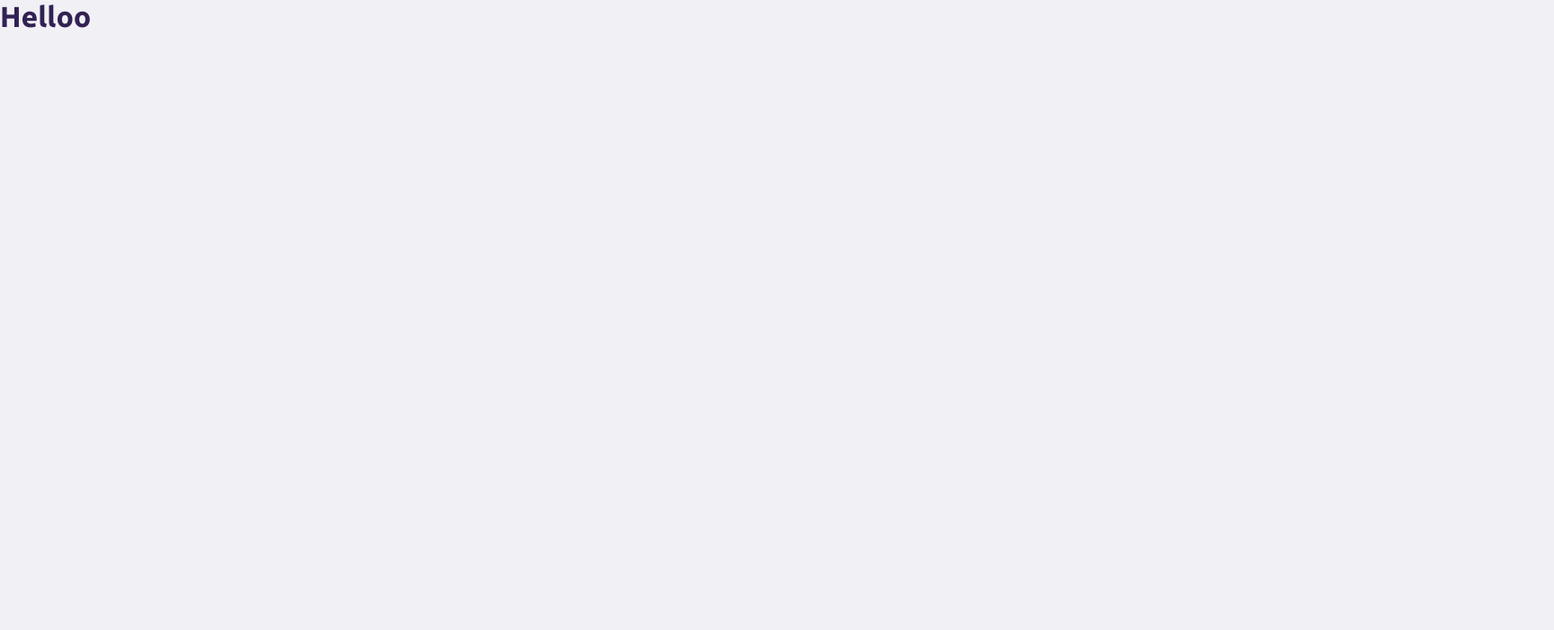
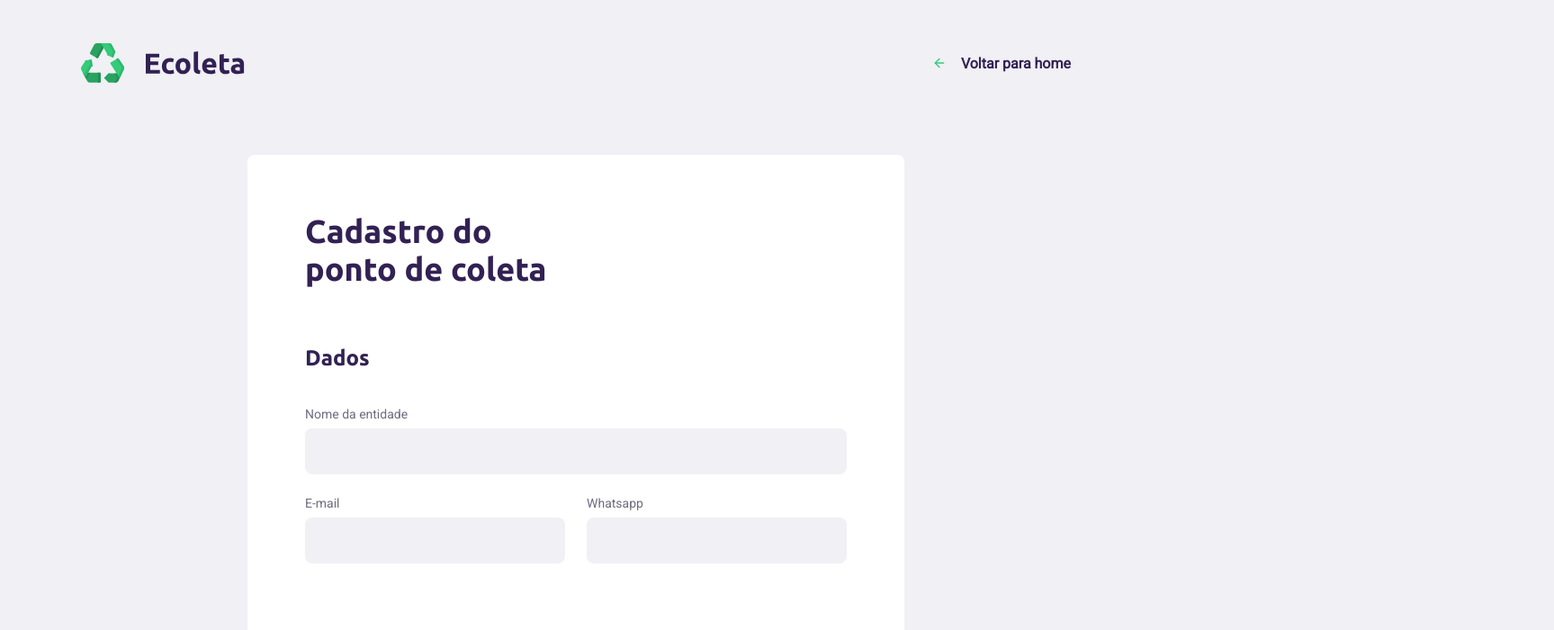
Before and after one commit to MRLSK8/NLW-WEB-DIEGO-1.0, a React (Create React App) app: page /create-point in a window 1280 px wide. Shown: the top 700 px of the page at 90% size, 1727 px wide, since content can reach past the window. Built offline with nearby package versions, Linux system fonts and the light colour scheme; grey boxes are pictures that could not be loaded.

Commit message:
added map to the form

```diff
--- a/package.json
+++ b/package.json
@@ -10,10 +10,13 @@
     "@types/node": "^12.0.0",
     "@types/react": "^16.9.0",
     "@types/react-dom": "^16.9.0",
+    "@types/react-leaflet": "^2.5.1",
     "@types/react-router-dom": "^5.1.5",
+    "leaflet": "^1.6.0",
     "react": "^16.13.1",
     "react-dom": "^16.13.1",
     "react-icons": "^3.10.0",
+    "react-leaflet": "^2.7.0",
     "react-router-dom": "^5.2.0",
     "react-scripts": "3.4.1",
     "typescript": "~3.7.2"
--- a/public/index.html
+++ b/public/index.html
@@ -5,7 +5,21 @@
     <link rel="icon" href="%PUBLIC_URL%/favicon.ico" />
     <meta name="viewport" content="width=device-width, initial-scale=1" />
     <meta name="theme-color" content="#34CB79" />
-    <link href="https://fonts.googleapis.com/css2?family=Roboto&family=Ubuntu:wght@700&display=swap" rel="stylesheet">
+    <link
+      href="https://fonts.googleapis.com/css2?family=Roboto&family=Ubuntu:wght@700&display=swap"
+      rel="stylesheet"
+    />
+    <link
+      rel="stylesheet"
+      href="https://unpkg.com/leaflet@1.6.0/dist/leaflet.css"
+      integrity="sha512-xwE/Az9zrjBIphAcBb3F6JVqxf46+CDLwfLMHloNu6KEQCAWi6HcDUbeOfBIptF7tcCzusKFjFw2yuvEpDL9wQ=="
+      crossorigin=""
+    />
+    <script
+      src="https://unpkg.com/leaflet@1.6.0/dist/leaflet.js"
+      integrity="sha512-gZwIG9x3wUXg2hdXF6+rVkLF/0Vi9U8D2Ntg4Ga5I5BZpVkVxlJWbSQtXPSiUTtC0TjtGOmxa1AJPuV0CPthew=="
+      crossorigin=""
+    ></script>
     <meta
       name="description"
       content="Web site created using create-react-app"
--- a/src/pages/CreatePoint/index.tsx
+++ b/src/pages/CreatePoint/index.tsx
@@ -1,7 +1,119 @@
 import React from 'react';
+import './styles.css';
+import Logo from '../../assets/logo.svg';
+import { Link } from 'react-router-dom';
+import { FiArrowLeft } from 'react-icons/fi';
+import { Map, TileLayer, Marker } from 'react-leaflet';
 
 const CreatePoint: React.FC = () => {
-  return <h1>Helloo</h1>;
+  return (
+    <div id='page-create-point'>
+      <header>
+        <img src={Logo} alt='Ecoleta' />
+        <Link to='/'>
+          <FiArrowLeft />
+          Voltar para home
+        </Link>
+      </header>
+
+      <form>
+        <h1>
+          Cadastro do <br />
+          ponto de coleta
+        </h1>
+
+        <fieldset>
+          <legend>
+            <h2>Dados</h2>
+          </legend>
+
+          <div className='field'>
+            <label htmlFor='name'>Nome da entidade</label>
+            <input type='text' name='name' id='name' />
+          </div>
+
+          <div className='field-group'>
+            <div className='field'>
+              <label htmlFor='email'>E-mail</label>
+              <input type='email' name='email' id='email' />
+            </div>
+
+            <div className='field'>
+              <label htmlFor='whatsapp'>Whatsapp</label>
+              <input type='text' name='whatsapp' id='whatsapp' />
+            </div>
+          </div>
+        </fieldset>
+
+        <fieldset>
+          <legend>
+            <h2>Endereço</h2>
+            <span>Selecione o endereço no mapa</span>
+          </legend>
+
+          <Map center={[-8.4672146, -35.7312247]} zoom={20.17}>
+            <TileLayer
+              url='https://{s}.tile.openstreetmap.org/{z}/{x}/{y}.png'
+              attribution='&copy; <a href="http://osm.org/copyright">OpenStreetMap</a> contributors'
+            />
+            <Marker position={[-8.4672146, -35.7312247]} />
+          </Map>
+
+          <div className='field-group'>
+            <div className='field'>
+              <label htmlFor='uf'>Estado (UF)</label>
+              <select name='uf' id='uf'>
+                <option value='0'>Selecione um estado</option>
+              </select>
+            </div>
+
+            <div className='field'>
+              <label htmlFor='city'>Cidade</label>
+              <select name='city' id='city'>
+                <option value='0'>Selecione uma cidade</option>
+              </select>
+            </div>
+          </div>
+        </fieldset>
+
+        <fieldset>
+          <legend>
+            <h2>ítens de coleta</h2>
+            <span>Selecione um ou mais ítens abaixo</span>
+          </legend>
+
+          <ul className='items-grid'>
+            <li>
+              <img src='http://localhost:3333/uploads/oleo.svg' alt='oleo' />
+              <span>Óleo de cozinha</span>
+            </li>
+            <li className='selected'>
+              <img src='http://localhost:3333/uploads/oleo.svg' alt='oleo' />
+              <span>Óleo de cozinha</span>
+            </li>
+            <li>
+              <img src='http://localhost:3333/uploads/oleo.svg' alt='oleo' />
+              <span>Óleo de cozinha</span>
+            </li>
+            <li>
+              <img src='http://localhost:3333/uploads/oleo.svg' alt='oleo' />
+              <span>Óleo de cozinha</span>
+            </li>
+            <li>
+              <img src='http://localhost:3333/uploads/oleo.svg' alt='oleo' />
+              <span>Óleo de cozinha</span>
+            </li>
+            <li>
+              <img src='http://localhost:3333/uploads/oleo.svg' alt='oleo' />
+              <span>Óleo de cozinha</span>
+            </li>
+          </ul>
+        </fieldset>
+
+        <button type='submit'>Cadastrar ponto de coleta</button>
+      </form>
+    </div>
+  );
 };
 
 export default CreatePoint;
--- /dev/null
+++ b/src/pages/CreatePoint/styles.css
@@ -0,0 +1,203 @@
+#page-create-point {
+  width: 100%;
+  max-width: 1100px;
+
+  margin: 0 auto;
+}
+
+#page-create-point header {
+  margin-top: 48px;
+
+  display: flex;
+  justify-content: space-between;
+  align-items: center;
+}
+
+#page-create-point header a {
+  color: var(--title-color);
+  font-weight: bold;
+  text-decoration: none;
+
+  display: flex;
+  align-items: center;
+}
+
+#page-create-point header a svg {
+  margin-right: 16px;
+  color: var(--primary-color);
+}
+
+#page-create-point form {
+  margin: 80px auto;
+  padding: 64px;
+  max-width: 730px;
+  background: #FFF;
+  border-radius: 8px;
+
+  display: flex;
+  flex-direction: column;
+}
+
+#page-create-point form h1 {
+  font-size: 36px;
+}
+
+#page-create-point form fieldset {
+  margin-top: 64px;
+  min-inline-size: auto;
+  border: 0;
+}
+
+#page-create-point form legend {
+  width: 100%;
+  display: flex;
+  justify-content: space-between;
+  align-items: center;
+  margin-bottom: 40px;
+}
+
+#page-create-point form legend h2 {
+  font-size: 24px;
+}
+
+#page-create-point form legend span {
+  font-size: 14px;
+  font-weight: normal;
+  color: var(--text-color);
+}
+
+#page-create-point form .field-group {
+  flex: 1;
+  display: flex;
+}
+
+#page-create-point form .field {
+  flex: 1;
+
+  display: flex;
+  flex-direction: column;
+  margin-bottom: 24px;
+}
+
+#page-create-point form .field input[type=text],
+#page-create-point form .field input[type=email],
+#page-create-point form .field input[type=number] {
+  flex: 1;
+  background: #F0F0F5;
+  border-radius: 8px;
+  border: 0;
+  padding: 16px 24px;
+  font-size: 16px;
+  color: #6C6C80;
+}
+
+#page-create-point form .field select {
+  -webkit-appearance: none;
+  -moz-appearance: none;
+  appearance: none;
+  flex: 1;
+  background: #F0F0F5;
+  border-radius: 8px;
+  border: 0;
+  padding: 16px 24px;
+  font-size: 16px;
+  color: #6C6C80;
+}
+
+#page-create-point form .field input::placeholder {
+  color: #A0A0B2;
+}
+
+#page-create-point form .field label {
+  font-size: 14px;
+  margin-bottom: 8px;
+}
+
+#page-create-point form .field :disabled {
+  cursor: not-allowed;
+}
+
+#page-create-point form .field-group .field + .field {
+  margin-left: 24px;
+}
+
+#page-create-point form .field-group input + input {
+  margin-left: 24px;
+}
+
+#page-create-point form .field-check {
+  flex-direction: row;
+  align-items: center;
+}
+
+#page-create-point form .field-check input[type=checkbox] {
+  background: #F0F0F5;
+}
+
+#page-create-point form .field-check label {
+  margin: 0 0 0 8px;
+}
+
+#page-create-point form .leaflet-container {
+  width: 100%;
+  height: 350px;
+  border-radius: 8px;
+  margin-bottom: 24px;
+}
+
+#page-create-point form button {
+  width: 260px;
+  height: 56px;
+  background: var(--primary-color);
+  border-radius: 8px;
+  color: #FFF;
+  font-weight: bold;
+  font-size: 16px;
+  border: 0;
+  align-self: flex-end;
+  margin-top: 40px;
+  transition: background-color 0.2s;
+  cursor: pointer;
+}
+
+#page-create-point form button:hover {
+  background: #2FB86E;
+}
+
+.items-grid {
+  display: grid;
+  grid-template-columns: repeat(3, 1fr);
+  gap: 16px;
+  list-style: none;
+}
+
+.items-grid li {
+  background: #f5f5f5;
+  border: 2px solid #f5f5f5;
+  height: 180px;
+  border-radius: 8px;
+  padding: 32px 24px 16px;
+
+  display: flex;
+  flex-direction: column;
+  justify-content: space-between;
+  align-items: center;
+
+  text-align: center;
+
+  cursor: pointer;
+}
+
+.items-grid li span {
+  flex: 1;
+  margin-top: 12px;
+
+  display: flex;
+  align-items: center;
+  color: var(--title-color)
+}
+
+.items-grid li.selected {
+  background: #E1FAEC;
+  border: 2px solid #34CB79;
+}
```
Also changed, not shown: 1 other file (tests, documents, lock files or other folders).
